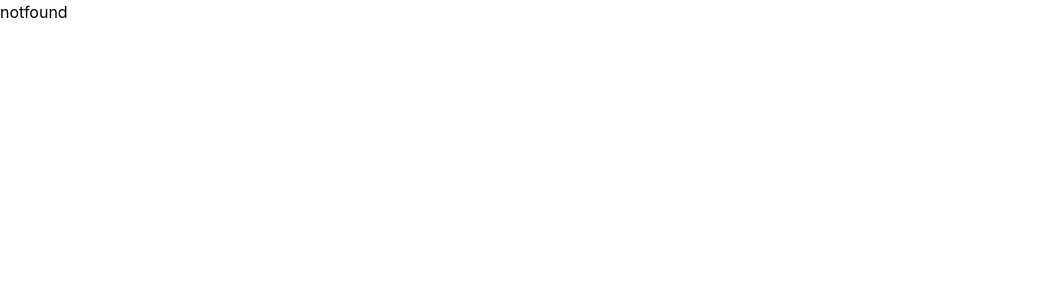
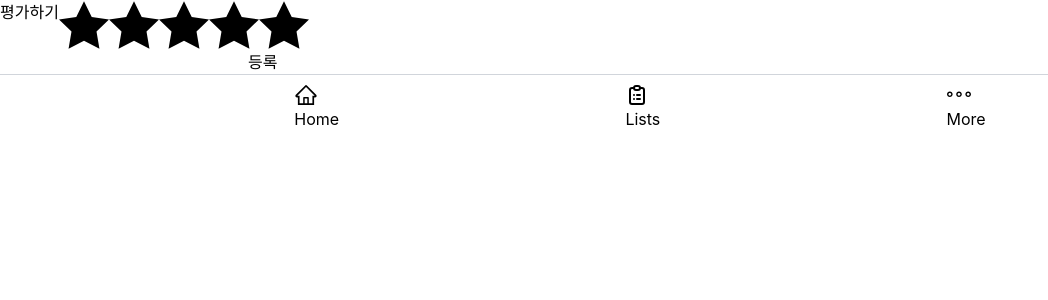
Before and after one commit to haejwo/haejwo-react-frontend, a React (Create React App) app: page /review in a window 1280 px wide. Before the commit this address had no page. Shown: the top 300 px of the page, without its empty margins (0-1048 px from the left). Built offline with nearby package versions, Linux system fonts and the light colour scheme.

Commit message:
chore: Signup communicated backend server

```diff
--- a/package.json
+++ b/package.json
@@ -15,6 +15,8 @@
     "react-icons": "^4.8.0",
     "react-router-dom": "^6.10.0",
     "react-scripts": "5.0.1",
+    "styled-components": "^5.3.9",
+    "uuid": "^9.0.0",
     "web-vitals": "^2.1.0",
     "yup": "^1.0.2"
   },
@@ -45,5 +47,8 @@
   "devDependencies": {
     "eslint-config-react-app": "^7.0.1",
     "tailwindcss": "^3.3.1"
+  },
+  "resolutions": {
+    "styled-components": "^5"
   }
 }
--- a/src/index.js
+++ b/src/index.js
@@ -10,6 +10,7 @@ import Signup from './pages/Accounts/Signup';
 import User from './pages/Accounts/User';
 import Profile from './pages/Accounts/Profile';
 import Home from './pages/Home/Home';
+import Review from './pages/Review';
 
 const root = ReactDOM.createRoot(document.getElementById('root'));
 const router = createBrowserRouter([
@@ -23,6 +24,7 @@ const router = createBrowserRouter([
       {path: '/signup', element: <Signup/>},
       {path: '/user', element: <User/>},
       {path: '/profile', element: <Profile/>},
+      {path: '/review', element: <Review/>},
     ],
   },
 ]);
--- a/src/pages/Accounts/Signup.jsx
+++ b/src/pages/Accounts/Signup.jsx
@@ -2,7 +2,7 @@ import React from 'react';
 import { useForm } from 'react-hook-form';
 import { yupResolver } from '@hookform/resolvers/yup';
 import * as yup from 'yup';
-// import axios from "axios";
+import axios from "axios";
 
 export default function Signup() {
     const formSchema = yup.object({
@@ -34,20 +34,21 @@ export default function Signup() {
       resolver: yupResolver(formSchema),
     });
 
-    // let backURL = process.env.REACT_APP_BACK_BASE_URL;
-    // const registerRes = async () => {
-    //   const res = await axios({
-    //                   method: "post",
-    //                   url: `${backURL}accounts/signup/`,
-    //                   data: { "email": formSchema.email, "password1": formSchema.password1, "password2": formSchema.password2 }
-    //               });
-    //           console.log(res)
-    //           }
-    const onSubmit = (data) => console.log(data);
+    let backURL = process.env.REACT_APP_BACK_BASE_URL;
+    const registerRes = async (data) => {
+      const res = await axios({
+                      method: "post",
+                      url: `${backURL}accounts/signup/`,
+                      data: data
+                  });
+              console.log(res)
+              .then()
+              }
+    // const onSubmit = (data) => console.log(data);
     return (
       <div className="App">
         <h1>회원가입</h1>
-        <form onSubmit={handleSubmit(onSubmit)}>
+        <form onSubmit={handleSubmit(registerRes)}>
           <input name="email" placeholder="이메일" {...register('email')} />
           {errors.email && <p>{errors.email.message}</p>}
           <input
@@ -64,7 +65,7 @@ export default function Signup() {
             {...register('password2')}
           />
           {errors.password2 && <p>{errors.password2.message}</p>}
-          <input type="submit" disabled={errors || watch()} />
+          <input type="submit" disabled={errors && !watch() }/>
         </form>
       </div>
     );
--- /dev/null
+++ b/src/pages/Review.jsx
@@ -0,0 +1,59 @@
+import React, { useState, useEffect } from 'react';
+import { ImStarFull } from "react-icons/im";
+import { v4 as uuidv4 } from 'uuid';
+// import styled from 'styled-components';
+
+const ARRAY = [0, 1, 2, 3, 4];
+export default function Review() {
+
+    const [clicked, setClicked] = useState([false, false, false, false, false]);
+
+    const handleStarClick = index => {
+      let clickStates = [...clicked];
+      for (let i = 0; i < 5; i++) {
+        clickStates[i] = i <= index ? true : false;
+      }
+      setClicked(clickStates);
+    };
+
+    useEffect(() => {
+      sendReview();
+    }, [clicked]);
+
+    const sendReview = () => {
+      let score = clicked.filter(Boolean).length;
+    };
+    const [text, setText] = useState("");
+    const handleChange = (e) => setText(e.target.value);
+    const handleSubmit = (e) => {
+        e.preventDefaule();
+        if (text.trim().length === 0) {
+            return ;
+        }
+        setText("");
+        console.log(e.target.value);
+    }
+    return (
+        <div>
+            <div className='flex'>
+                <p>평가하기</p>
+                <div className='flex'>
+                    {ARRAY.map((el, idx) => {
+                      return (
+                        <ImStarFull
+                          key={idx}
+                          size="50"
+                          onClick={() => handleStarClick(el)}
+                          className={clicked[el] && 'text-yellow-200'}
+                        />
+                      );
+                    })}
+                </div>
+            </div>
+            <form action="" onSubmit={handleSubmit}>
+                <input type="text" name="" id="" value={text} onChange={handleChange} />
+                <button>등록</button>
+            </form>
+        </div>
+    );
+}
```
Also changed, not shown: 1 other file (tests, documents, lock files or other folders).
